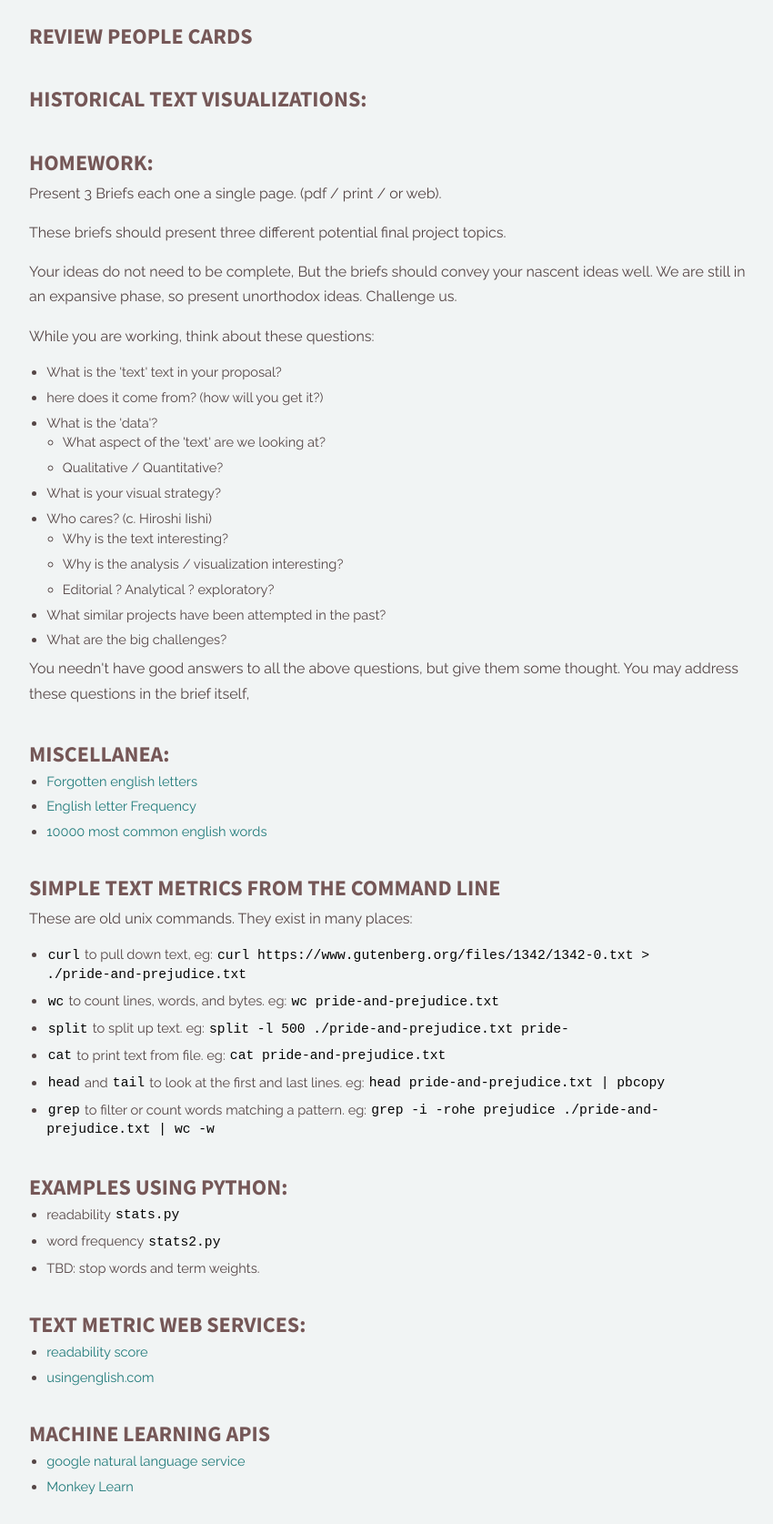
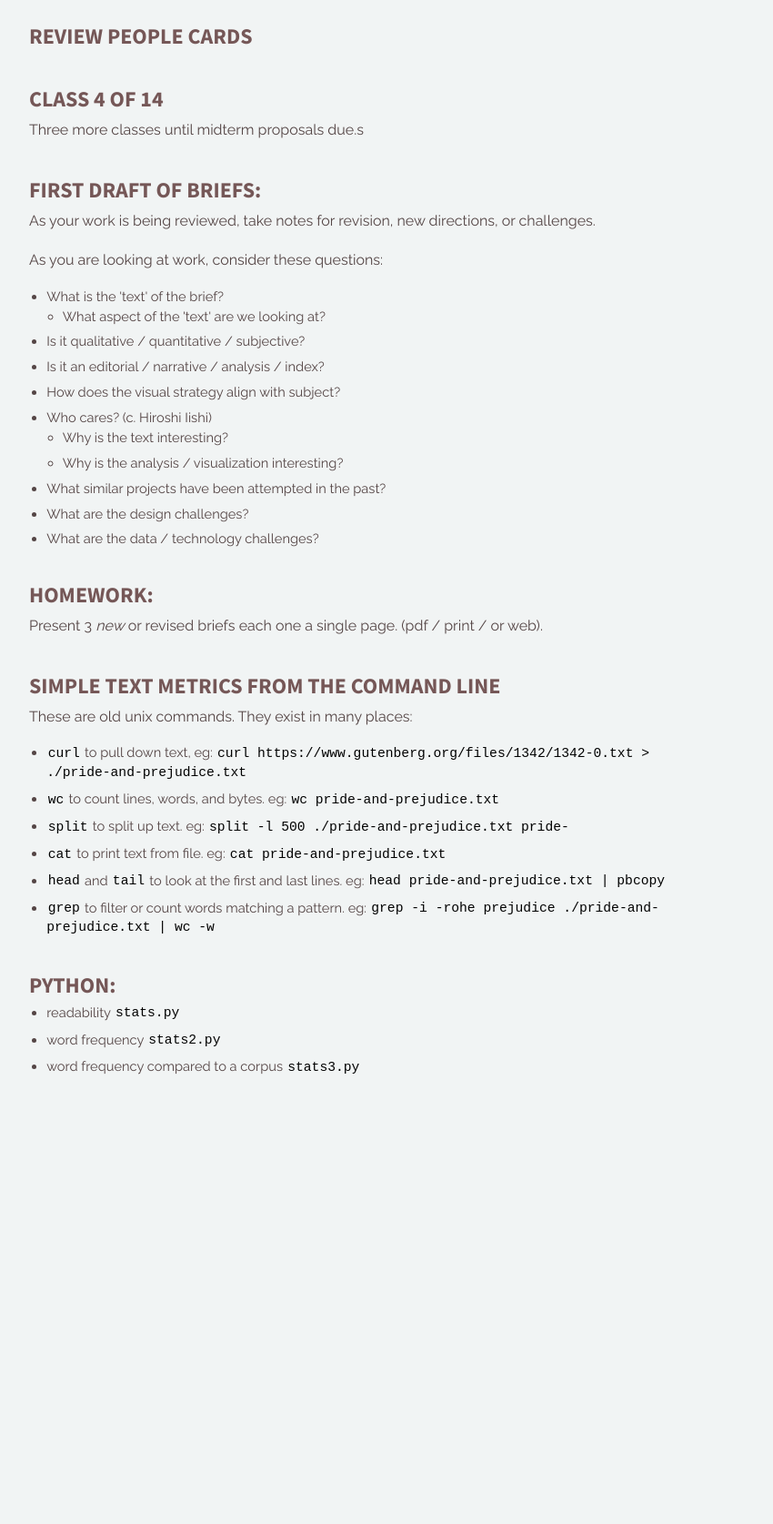
Before and after one commit to knowuh/2017-IDV2, a website: page 04/index.html in a window 1280 px wide. Shown: the part 106-1781 px from the top of the page at 91% size, without its empty margins (208-1058 px from the left). After the commit the page ends 1321 px from the top, so only its background shows below. Drawn offline with Linux system fonts and the light colour scheme.

Commit message:
Update weeks 3 & 4

```diff
--- a/03/index.html
+++ b/04/index.html
@@ -23,41 +23,32 @@
 
 <body>
     <div class="fixed-width">
-        <h1 id="class-02-2017-01-17-">Class 02 – 2017-01-17:</h1>
+        <h1 id="class-04-2017-01-31-">Class 04 – 2017-01-31:</h1>
 <h2 id="review-people-cards">Review people cards</h2>
-<h2 id="historical-text-visualizations-">Historical text visualizations:</h2>
-<h2 id="homework-">Homework:</h2>
-<p>Present 3 Briefs each one a single page. (pdf / print / or web).</p>
-<p>These briefs should present three different potential final project topics.</p>
-<p>Your ideas do not need to be complete, But the briefs should convey your nascent ideas well.
-We are still in an expansive phase, so present unorthodox ideas. Challenge us.</p>
-<p>While you are working, think about these questions:</p>
+<h2 id="class-4-of-14">Class 4 of 14</h2>
+<p>Three more classes until midterm proposals due.s</p>
+<h2 id="first-draft-of-briefs-">First draft of briefs:</h2>
+<p>As your work is being reviewed, take notes for revision, new directions, or challenges.</p>
+<p>As you are looking at work, consider these questions:</p>
 <ul>
-<li>What is the &#39;text&#39; text in your proposal?</li>
-<li>here does it come from? (how will you get it?)</li>
-<li>What is the &#39;data&#39;?<ul>
+<li>What is the &#39;text&#39; of the brief?<ul>
 <li>What aspect of the &#39;text&#39; are we looking at?</li>
-<li>Qualitative / Quantitative?</li>
 </ul>
 </li>
-<li>What is your visual strategy?</li>
+<li>Is it qualitative / quantitative / subjective?</li>
+<li>Is it an editorial / narrative / analysis / index?</li>
+<li>How does the visual strategy align with subject?</li>
 <li>Who cares?  (c. Hiroshi Iishi)<ul>
 <li>Why is the text interesting?</li>
 <li>Why is the analysis / visualization interesting?</li>
-<li>Editorial ? Analytical ? exploratory?</li>
 </ul>
 </li>
 <li>What similar projects have been attempted in the past?</li>
-<li>What are the big challenges?</li>
+<li>What are the design challenges?</li>
+<li>What are the data / technology challenges?</li>
 </ul>
-<p>You needn&#39;t have good answers to all the above questions, but give them some thought.
-You may address these questions in the brief itself,</p>
-<h2 id="miscellanea-">Miscellanea:</h2>
-<ul>
-<li><a href="https://omgfacts.com/we-used-to-have-6-more-letters-in-our-alphabet-a7e1a165853d#.le6xty581">Forgotten english letters</a></li>
-<li><a href="https://en.wikipedia.org/wiki/Letter_frequency">English letter Frequency</a></li>
-<li><a href="https://github.com/first20hours/google-10000-english/blob/master/google-10000-english.txt">10000 most common english words</a></li>
-</ul>
+<h2 id="homework-">Homework:</h2>
+<p>Present 3 <em>new</em> or revised briefs each one a single page. (pdf / print / or web).</p>
 <h2 id="simple-text-metrics-from-the-command-line">Simple text metrics from the command line</h2>
 <p>These are old unix commands. They exist in many places:</p>
 <ul>
@@ -68,21 +59,11 @@ You may address these questions in the brief itself,</p>
 <li><code>head</code> and <code>tail</code> to look at the first and last lines.  eg: <code>head pride-and-prejudice.txt | pbcopy</code></li>
 <li><code>grep</code> to filter or count words matching a pattern. eg:  <code>grep -i -rohe prejudice ./pride-and-prejudice.txt | wc -w</code></li>
 </ul>
-<h2 id="examples-using-python-">Examples using python:</h2>
+<h2 id="python-">Python:</h2>
 <ul>
 <li>readability <code>stats.py</code></li>
 <li>word frequency <code>stats2.py</code></li>
-<li>TBD: stop words and term weights.</li>
-</ul>
-<h2 id="text-metric-web-services-">Text metric web services:</h2>
-<ul>
-<li><a href="https://readability-score.com/text/">readability score</a></li>
-<li><a href="https://www.usingenglish.com/resources/text-statistics.php">usingenglish.com</a></li>
-</ul>
-<h2 id="machine-learning-apis">Machine Learning APIs</h2>
-<ul>
-<li><a href="https://cloud.google.com/natural-language/">google natural language service</a></li>
-<li><a href="https://app.monkeylearn.com/main/classifiers/cl_qkjxv9Ly/tab/api-tab/">Monkey Learn</a></li>
+<li>word frequency compared to a corpus <code>stats3.py</code></li>
 </ul>
 
         <div id="dynamic-content"></div>
```
Also changed, not shown: 03/index.md (+1 -1 lines), 04/index.md (added, +42 -0 lines), index.html (+3 -3 lines), index.md (+3 -3 lines).
